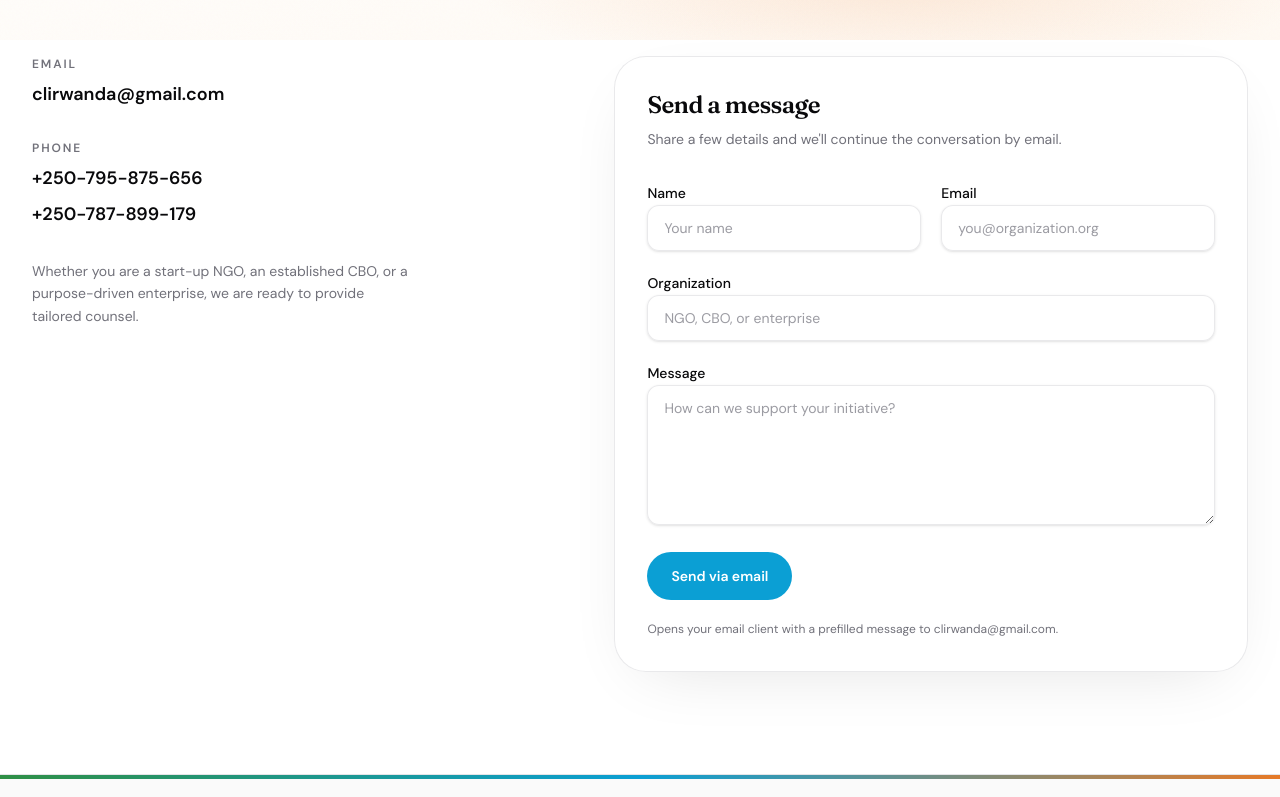
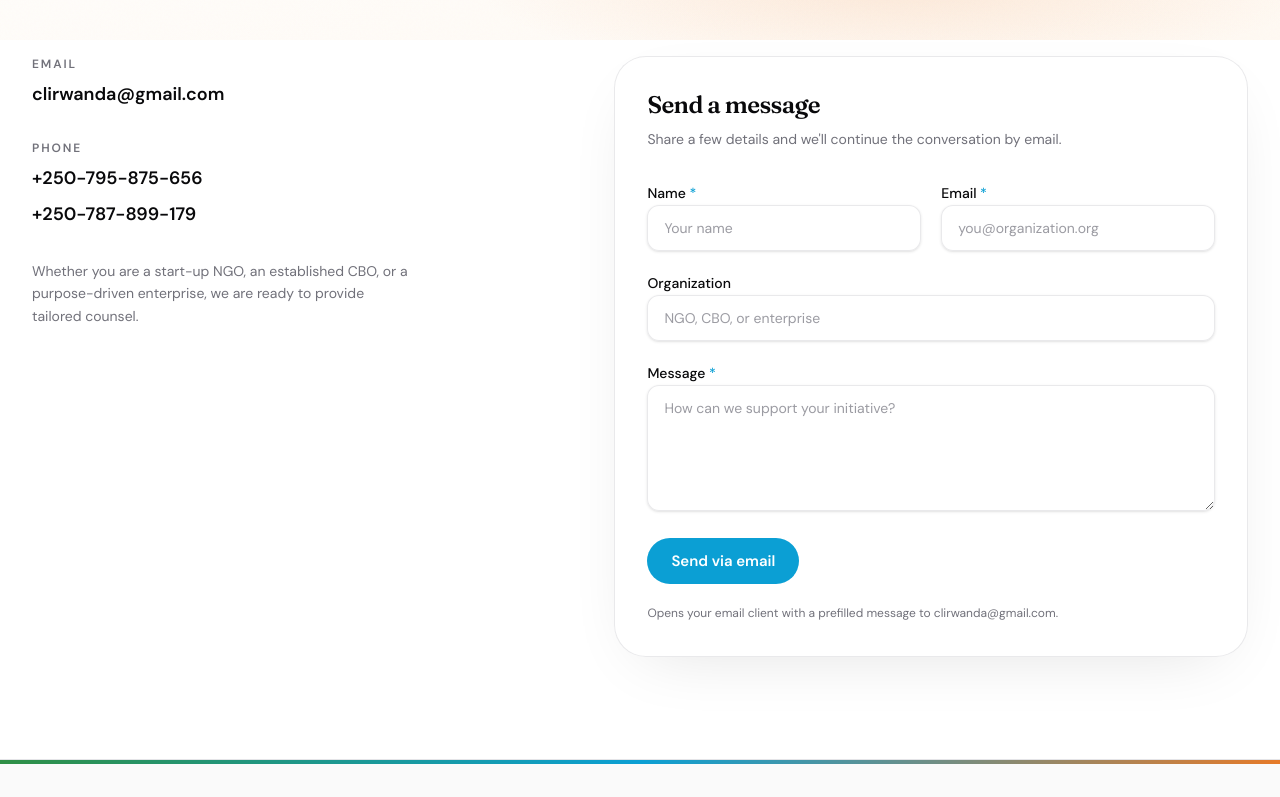
Before and after one commit to hirwacedric123/cli-rwanda, a Next.js app: page /contact in a window 1280 px wide. Shown: the part 431-1228 px from the top of the page. Built offline with nearby package versions, Linux system fonts and the light colour scheme.

Commit message:
Improve contact form feedback and validation UX.
Show required markers, clear status messages, and disable submit while opening email.

```diff
--- a/components/ContactForm.tsx
+++ b/components/ContactForm.tsx
@@ -2,55 +2,80 @@
 
 import { FormEvent, useState } from "react";
 import { site } from "@/lib/content";
+
+type Status = "idle" | "ready" | "opened";
 
 export function ContactForm() {
   const [name, setName] = useState("");
   const [email, setEmail] = useState("");
   const [organization, setOrganization] = useState("");
   const [message, setMessage] = useState("");
+  const [status, setStatus] = useState<Status>("idle");
+  const [error, setError] = useState("");
 
   function onSubmit(e: FormEvent) {
     e.preventDefault();
-    const subject = encodeURIComponent(`Inquiry from ${name || "website visitor"}`);
+    setError("");
+
+    if (!name.trim() || !email.trim() || !message.trim()) {
+      setError("Please complete the required fields before sending.");
+      return;
+    }
+
+    setStatus("ready");
+    const subject = encodeURIComponent(`Inquiry from ${name.trim()}`);
     const body = encodeURIComponent(
       [
-        `Name: ${name}`,
-        `Email: ${email}`,
-        `Organization: ${organization || "—"}`,
+        `Name: ${name.trim()}`,
+        `Email: ${email.trim()}`,
+        `Organization: ${organization.trim() || "—"}`,
         "",
-        message,
+        message.trim(),
       ].join("\n"),
     );
+
+    // Predictive feedback before the mail client handoff.
+    window.setTimeout(() => setStatus("opened"), 120);
     window.location.href = `mailto:${site.email}?subject=${subject}&body=${body}`;
   }
 
   const fieldClass =
-    "w-full rounded-xl border border-glass-border bg-white/45 px-4 py-3 text-sm text-foreground shadow-sm backdrop-blur-xl transition-colors placeholder:text-muted/70 focus:border-accent focus:outline-none focus:ring-2 focus:ring-accent/25 dark:bg-white/[0.04]";
+    "w-full min-h-[var(--touch)] rounded-xl border border-glass-border bg-white/45 px-4 py-3 text-sm text-foreground shadow-sm backdrop-blur-xl transition-[border-color,box-shadow] duration-200 placeholder:text-muted/70 focus:border-accent focus:outline-none focus:ring-2 focus:ring-accent/25 dark:bg-white/[0.04]";
 
   return (
-    <form onSubmit={onSubmit} className="space-y-5">
+    <form onSubmit={onSubmit} className="space-y-5" noValidate>
       <div className="grid gap-5 sm:grid-cols-2">
         <label className="block space-y-2">
-          <span className="text-sm font-medium text-foreground">Name</span>
+          <span className="text-sm font-medium text-foreground">
+            Name <span className="text-accent">*</span>
+          </span>
           <input
             required
             name="name"
             autoComplete="name"
             value={name}
-            onChange={(e) => setName(e.target.value)}
+            onChange={(e) => {
+              setName(e.target.value);
+              if (status !== "idle") setStatus("idle");
+            }}
             className={fieldClass}
             placeholder="Your name"
           />
         </label>
         <label className="block space-y-2">
-          <span className="text-sm font-medium text-foreground">Email</span>
+          <span className="text-sm font-medium text-foreground">
+            Email <span className="text-accent">*</span>
+          </span>
           <input
             required
             type="email"
             name="email"
             autoComplete="email"
             value={email}
-            onChange={(e) => setEmail(e.target.value)}
+            onChange={(e) => {
+              setEmail(e.target.value);
+              if (status !== "idle") setStatus("idle");
+            }}
             className={fieldClass}
             placeholder="you@organization.org"
           />
@@ -70,23 +95,49 @@ export function ContactForm() {
       </label>
 
       <label className="block space-y-2">
-        <span className="text-sm font-medium text-foreground">Message</span>
+        <span className="text-sm font-medium text-foreground">
+          Message <span className="text-accent">*</span>
+        </span>
         <textarea
           required
           name="message"
           rows={5}
           value={message}
-          onChange={(e) => setMessage(e.target.value)}
-          className={`${fieldClass} resize-y min-h-[140px]`}
+          onChange={(e) => {
+            setMessage(e.target.value);
+            if (status !== "idle") setStatus("idle");
+          }}
+          className={`${fieldClass} min-h-[140px] resize-y`}
           placeholder="How can we support your initiative?"
         />
       </label>
 
+      {error ? (
+        <p className="rounded-xl border border-primary/30 bg-primary-soft px-4 py-3 text-sm text-foreground" role="alert">
+          {error}
+        </p>
+      ) : null}
+
+      {status === "opened" ? (
+        <p
+          className="rounded-xl border border-earth/30 bg-earth-soft px-4 py-3 text-sm text-foreground"
+          role="status"
+        >
+          Your email app should be opening with a prefilled message. If nothing appears, email us
+          directly at{" "}
+          <a href={`mailto:${site.email}`} className="font-semibold text-accent underline-offset-2 hover:underline">
+            {site.email}
+          </a>
+          .
+        </p>
+      ) : null}
+
       <button
         type="submit"
-        className="inline-flex w-full items-center justify-center rounded-full bg-accent px-6 py-3.5 text-sm font-semibold text-white shadow-soft transition-all duration-300 hover:bg-accent-hover hover:shadow-md sm:w-auto"
+        className="btn-primary w-full sm:w-auto"
+        disabled={status === "ready"}
       >
-        Send via email
+        {status === "ready" ? "Opening email…" : "Send via email"}
       </button>
       <p className="text-xs leading-relaxed text-muted">
         Opens your email client with a prefilled message to {site.email}.
```
